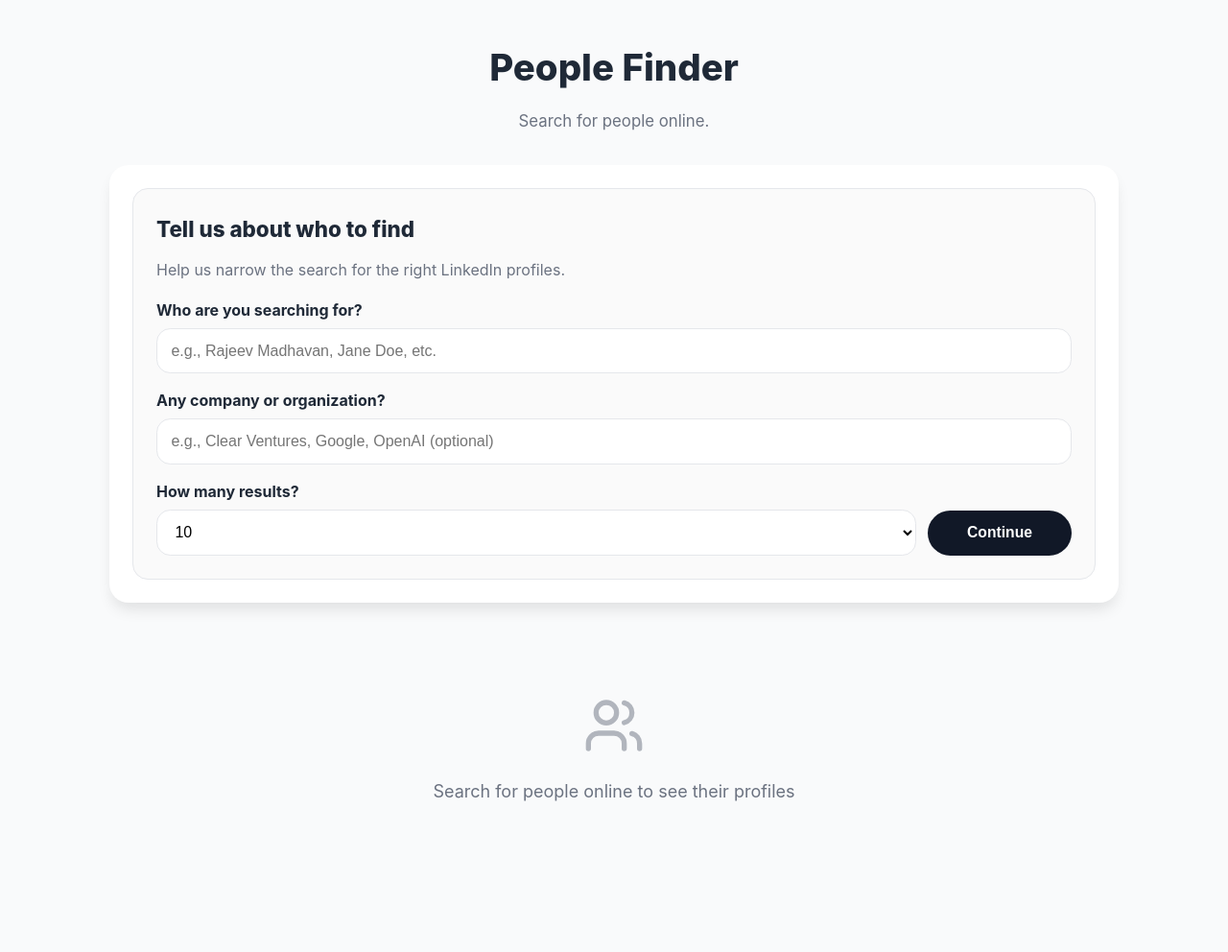
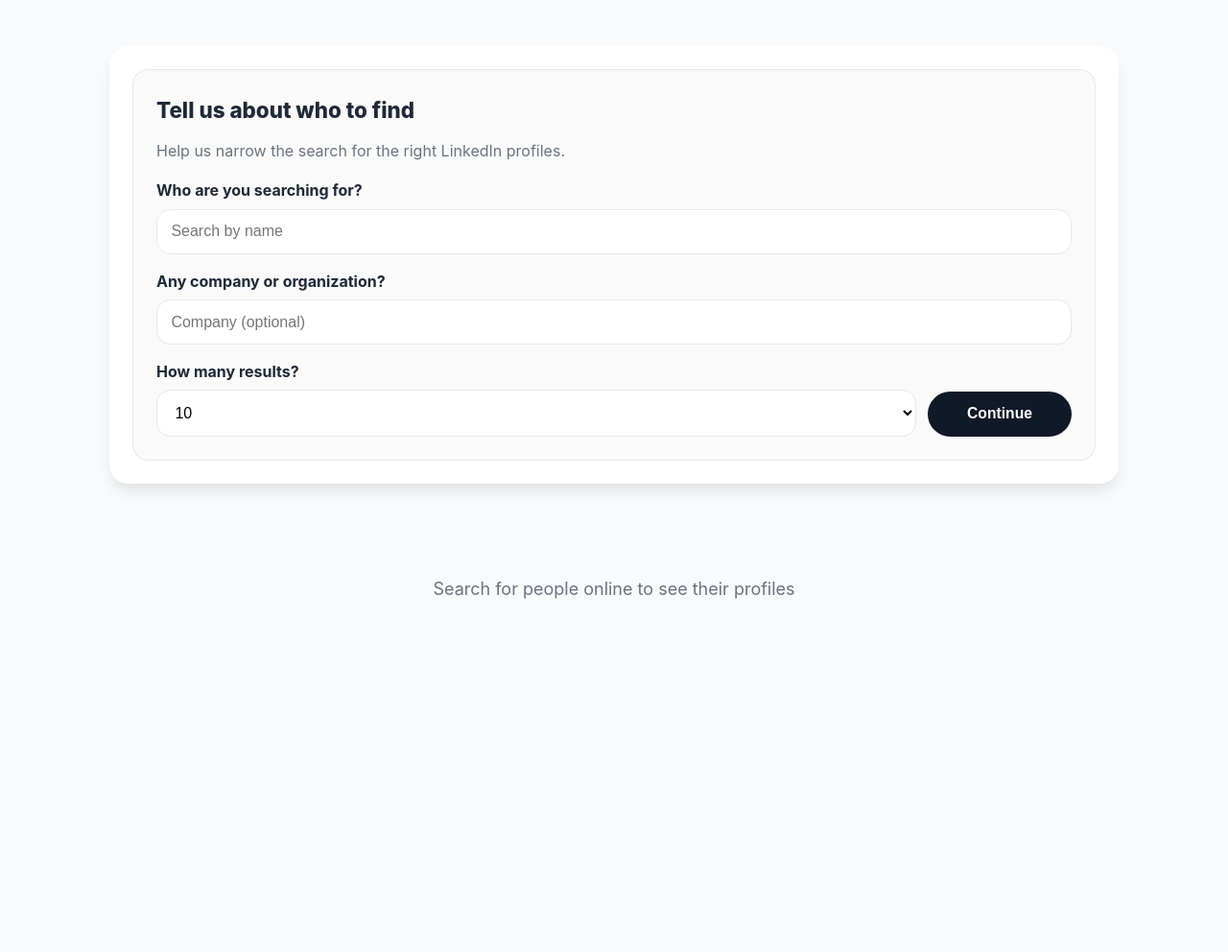
Before and after one commit to Kedaar-NR/people-parse, a FastAPI app: page / in a window 1280 px wide. Shown: the whole page at 96% size. After the commit the page ends 624 px from the top, so only its background shows below. Run offline with FastAPI, Linux system fonts and the light colour scheme.

Commit message:
Simplify hero text and placeholders

```diff
--- a/static/css/style.css
+++ b/static/css/style.css
@@ -23,7 +23,7 @@
 }
 
 body {
-    font-family: -apple-system, BlinkMacSystemFont, 'Segoe UI', Roboto, Oxygen, Ubuntu, Cantarell, sans-serif;
+    font-family: 'SF Pro Text', -apple-system, BlinkMacSystemFont, 'Segoe UI', Roboto, Oxygen, Ubuntu, Cantarell, sans-serif;
     line-height: 1.6;
     color: var(--text-primary);
     background-color: var(--bg-gray);
@@ -37,20 +37,7 @@ body {
 }
 
 .hero {
-    text-align: center;
-    margin-bottom: 2rem;
-}
-
-.hero h1 {
-    font-size: 2.4rem;
-    font-weight: 800;
-    color: var(--text-primary);
-    margin-bottom: 0.75rem;
-}
-
-.subtitle {
-    font-size: 1.05rem;
-    color: var(--text-secondary);
+    margin-bottom: 0.5rem;
 }
 
 .search-shell {
--- a/templates/index.html
+++ b/templates/index.html
@@ -8,10 +8,7 @@
 </head>
 <body>
     <div class="container">
-        <header class="hero">
-            <h1>People Finder</h1>
-            <p class="subtitle">Search for people online.</p>
-        </header>
+        <header class="hero" aria-hidden="true"></header>
 
         <div class="search-shell">
             <form id="searchForm" class="search-form">
@@ -25,7 +22,7 @@
                             type="text"
                             id="name"
                             name="name"
-                            placeholder="e.g., Rajeev Madhavan, Jane Doe, etc."
+                            placeholder="Search by name"
                             required
                         >
                     </div>
@@ -36,7 +33,7 @@
                             type="text"
                             id="company"
                             name="company"
-                            placeholder="e.g., Clear Ventures, Google, OpenAI (optional)"
+                            placeholder="Company (optional)"
                         >
                     </div>
 
@@ -76,12 +73,6 @@
         </div>
 
         <div id="emptyState" class="empty-state">
-            <svg xmlns="http://www.w3.org/2000/svg" width="64" height="64" viewBox="0 0 24 24" fill="none" stroke="currentColor" stroke-width="2" stroke-linecap="round" stroke-linejoin="round">
-                <path d="M16 21v-2a4 4 0 0 0-4-4H6a4 4 0 0 0-4 4v2"></path>
-                <circle cx="9" cy="7" r="4"></circle>
-                <path d="M22 21v-2a4 4 0 0 0-3-3.87"></path>
-                <path d="M16 3.13a4 4 0 0 1 0 7.75"></path>
-            </svg>
             <p>Search for people online to see their profiles</p>
         </div>
     </div>
```
